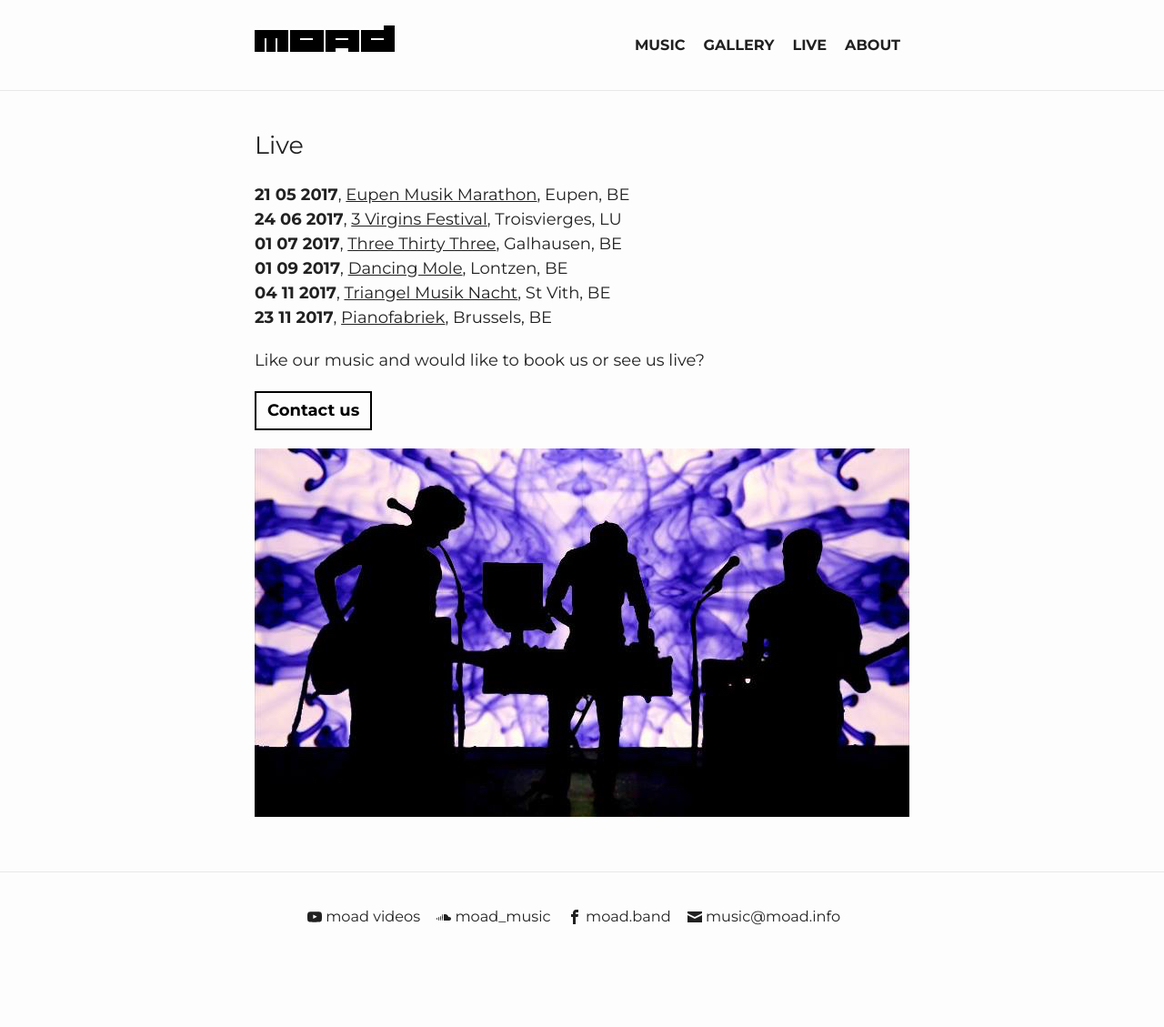
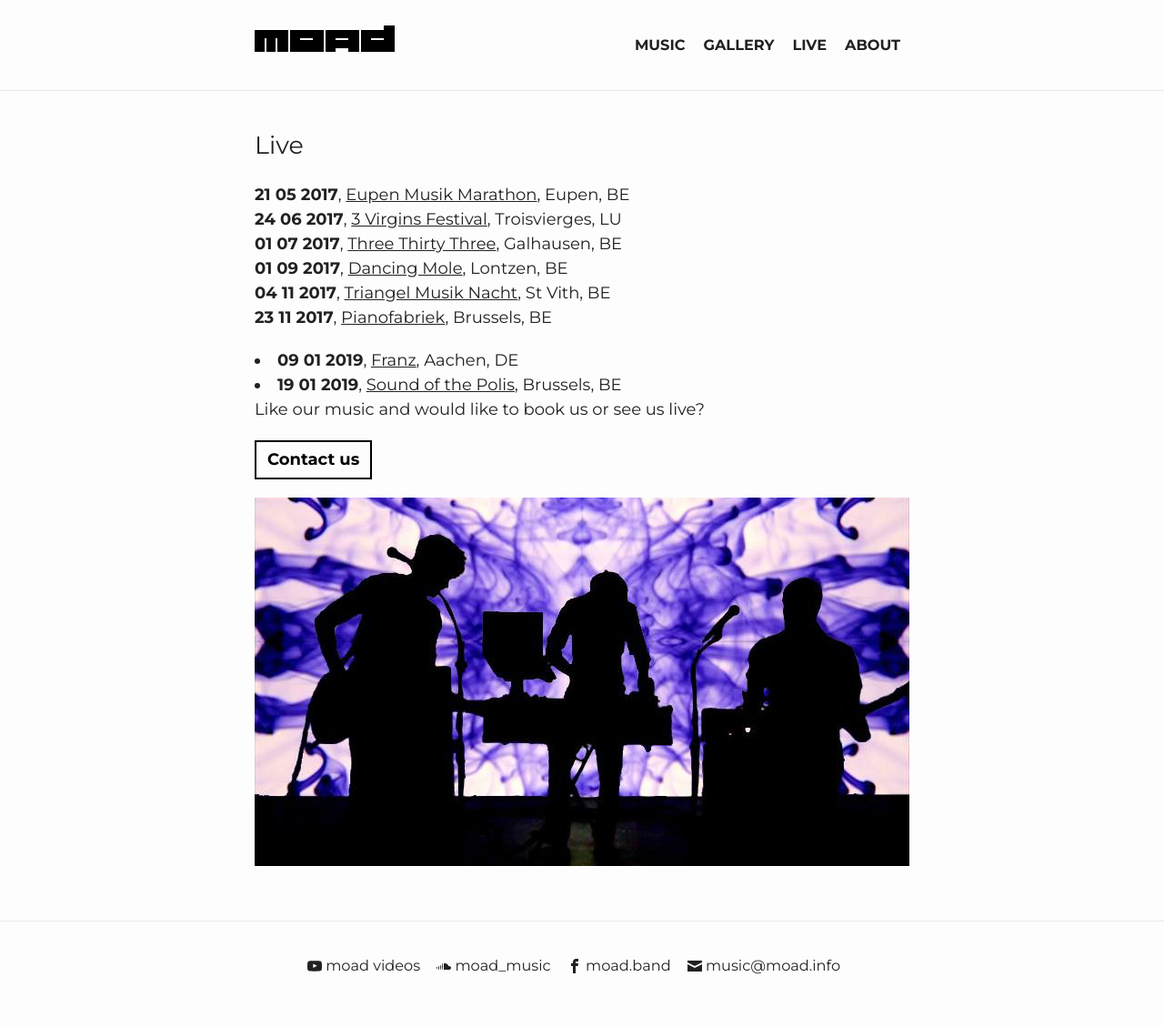
Before and after one commit to marcnoel/moad-site, a Jekyll site: the page built from live.html, in a window 1280 px wide. Shown: the whole page at 91% size. Built offline with Jekyll 4.4.1, drawn with Linux system fonts in a browser that asks for light colours; before the commit the page ends 1075 px from its top, so only the background shows below that.

Commit message:
Update live.html

```diff
--- a/live.html
+++ b/live.html
@@ -42,6 +42,11 @@
     <li><strong>04 11 2017</strong>, <a style="text-decoration:underline;" href="http://www.triangel.com/cms/index.php" target="_blank">Triangel Musik Nacht</a>, St Vith, BE</li>
     <li><strong>23 11 2017</strong>,
     <a style="text-decoration:underline;" href="http://www.pianofabriek.be" target="_blank">Pianofabriek</a>, Brussels, BE</li>
+    </ul>
+    <li><strong>09 01 2019</strong>,
+    <a style="text-decoration:underline;" href="http://www.franz-aachen.de/" target="_blank">Franz</a>, Aachen, DE</li>
+    <li><strong>19 01 2019</strong>,
+    <a style="text-decoration:underline;" href="http://www.pianofabriek.be/" target="_blank">Sound of the Polis</a>, Brussels, BE</li>
   </ul>
   <p>Like our music and would like to book us or see us live?</p>
   <a href="mailto:{{ site.email }}" class="btn btn-primary">Contact us</a>
```
